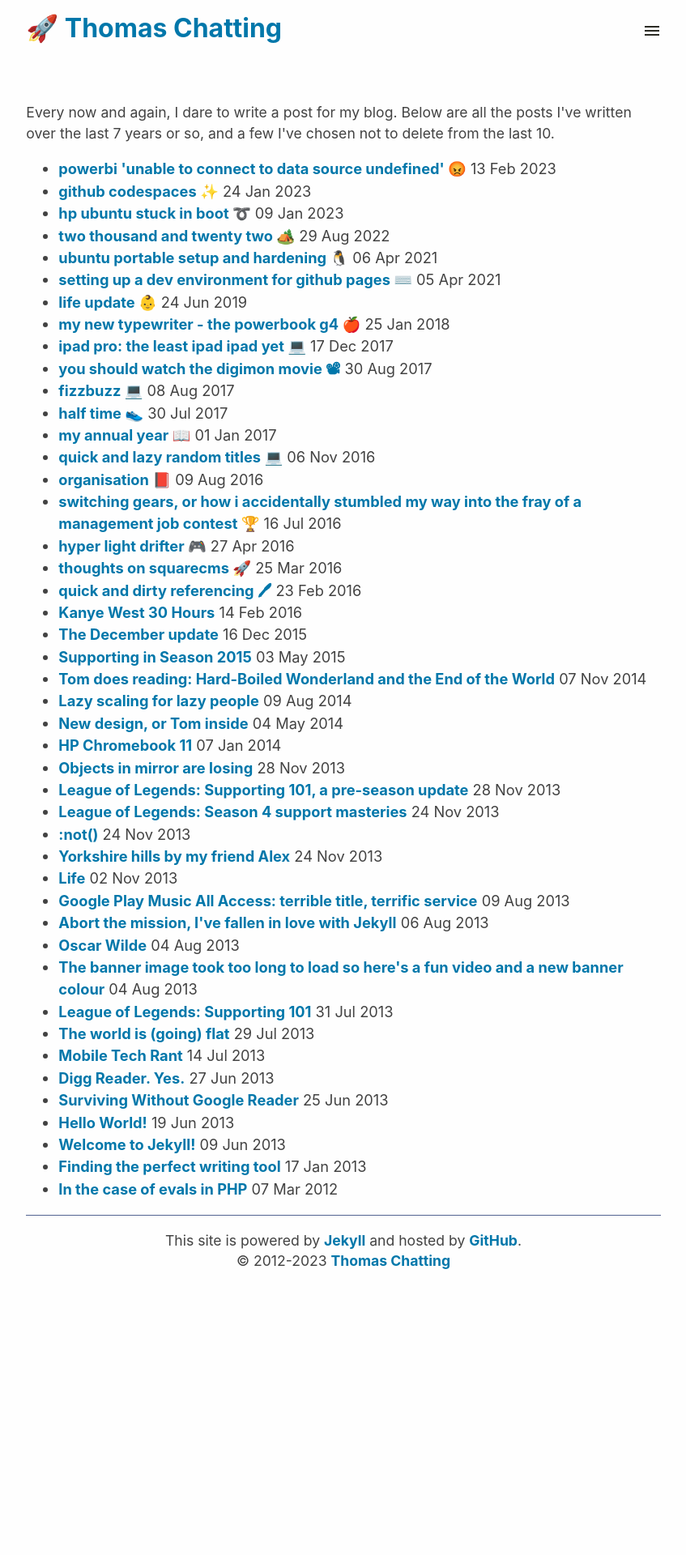
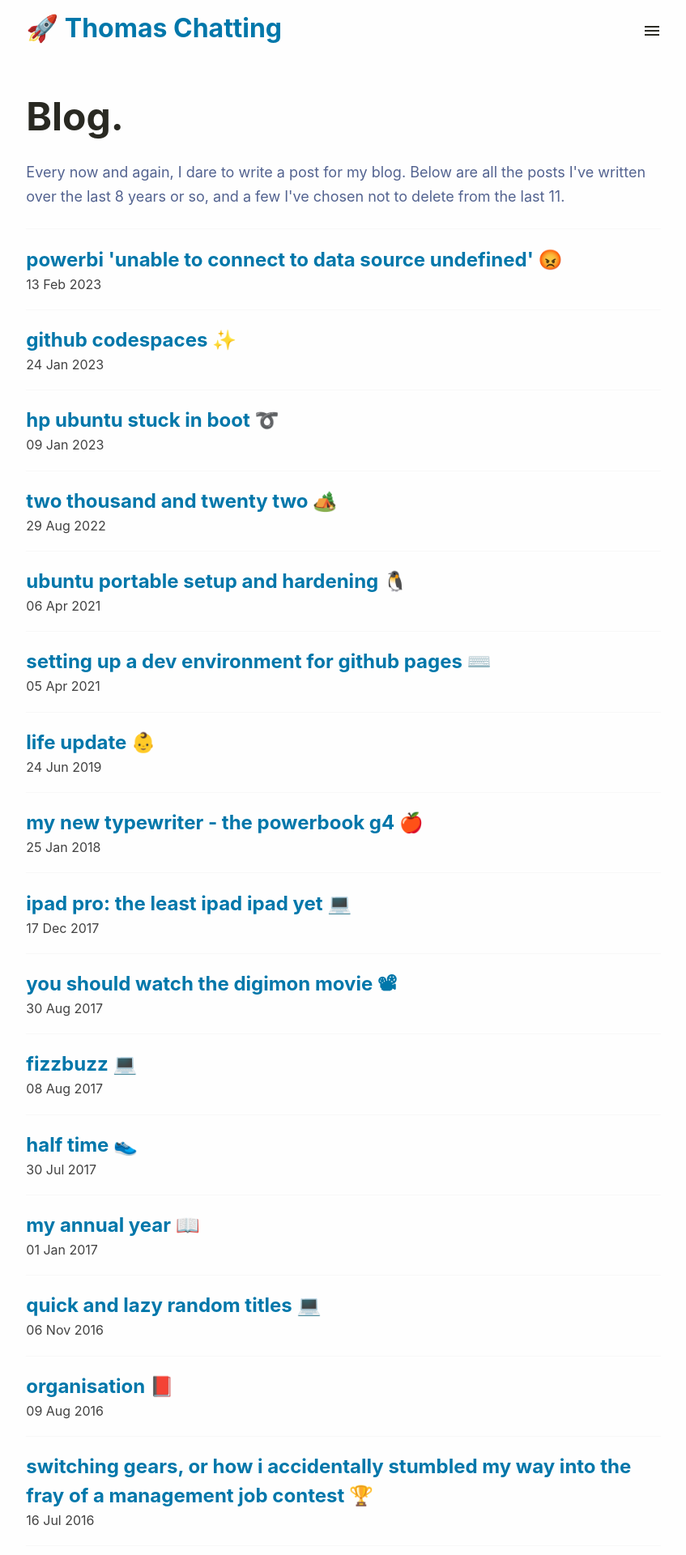
Before and after one commit to tomchatting/tomchatting.github.io, a Jekyll site: the page built from archive.html, in a window 1280 px wide. Shown: the top 1920 px of the page at 81% size, without its empty margins (216-1063 px from the left). Built offline with Jekyll 4.4.1, drawn with Linux system fonts in a browser that asks for light colours; before the commit the page ends 1588 px from its top, so only the background shows below that.

Commit message:
spacing fixes and giving archive some love

```diff
--- a/_layouts/post.html
+++ b/_layouts/post.html
@@ -14,7 +14,7 @@ layout: default
   <hr>
 
   <aside class=related>
-    <h2>Recent posts:</h2>
+    <h2>New:</h2>
     {% for post in site.related_posts limit:3 %}
     <p>
       <a href='{{ post.url }}'>
--- a/archive.html
+++ b/archive.html
@@ -5,15 +5,15 @@ permalink: /writing/
 ---
 
 <section>
-  <article>
-    <p>Every now and again, I dare to write a post for my blog. Below are all the posts I've written over the last 7 years or so, and a few I've chosen not to delete from the last 10.</p>
+  <h1 class=hero>Blog.</h1>
+
+  <p class=lede>Every now and again, I dare to write a post for my blog. Below are all the posts I've written over the last 8 years or so, and a few I've chosen not to delete from the last 11.</p>
 
   <ul class=posts>
   {% for post in site.posts %}
     <li>
-        <a href={% if post.link %}{{ post.link }}{% else %}{{ post.url }}{% endif %}>{{ post.title }}</a> <time datetime='{{ post.date | date: "%Y-%m-%d" }}'>{{ post.date | date_to_string }}
+      <a href={% if post.link %}{{ post.link }}{% else %}{{ post.url }}{% endif %}>{{ post.title }}</a> <time datetime='{{ post.date | date: "%Y-%m-%d" }}'>{{ post.date | date_to_string }}</time>
     </li>
   {% endfor %}
   </ul>
-  </article>
 </section>
--- a/static/style.css
+++ b/static/style.css
@@ -76,7 +76,7 @@ h1.page-top {
     letter-spacing: -0.96px;
 }
 
-.home p.lede {
+p.lede {
     color: var(--color-secondary);
     font-size: 18px !important;
     line-height: 30px !important;
@@ -188,9 +188,18 @@ h1 {
     margin-bottom: 1vh;
 }
 
+h2 {
+    margin-top: 1vh;
+    margin-bottom: 0;
+}
+
 p {
     font-size: 1.1rem;
     line-height: 1.6rem;
+}
+
+h2 + p {
+    margin-top: 0;
 }
 
 a {
@@ -215,6 +224,7 @@ section {
     font-size: 1rem;
     font-style: italic;
     display: block;
+    margin-top: 0;
     margin-bottom: 4vh;
 }
 
@@ -338,9 +348,37 @@ figure {
     word-break: break-all;
 }
 
+.archive h1.hero {
+    font-size: 3rem;
+    margin-top: 0;
+}
+
+.archive ul.posts {
+    list-style: none;
+    display: block;
+    padding: 0;
+    font-size: 1.5rem;
+}
+
+.archive ul.posts li {
+    margin: 1.5vw 0;
+    border-top: #cccccc21 1px solid;
+    padding-top: 1.5vw;
+}
+
+.archive ul.posts li time {
+    display: block;
+    font-size: 1rem;
+}
+
 footer section {
     text-align: center;
     margin-top: 1rem;
+    border-top: 1px solid var(--color-secondary);
+}
+
+hr {
+    border: none;
     border-top: 1px solid var(--color-secondary);
 }
 
@@ -363,6 +401,10 @@ footer section {
         background-color: transparent !important;
     }
 
+    .archive h1.hero {
+        margin-top: 1rem;
+    }
+
     header nav ul {
         clear: none;
         max-height: none;
@@ -379,7 +421,7 @@ footer section {
         line-height: 100px !important;
     }
 
-    .home p.lede {
+    p.lede {
         font-size: 32px !important;
         line-height: 44px !important;
     }
```
Lines whose indentation alone changed are shown as unchanged.
